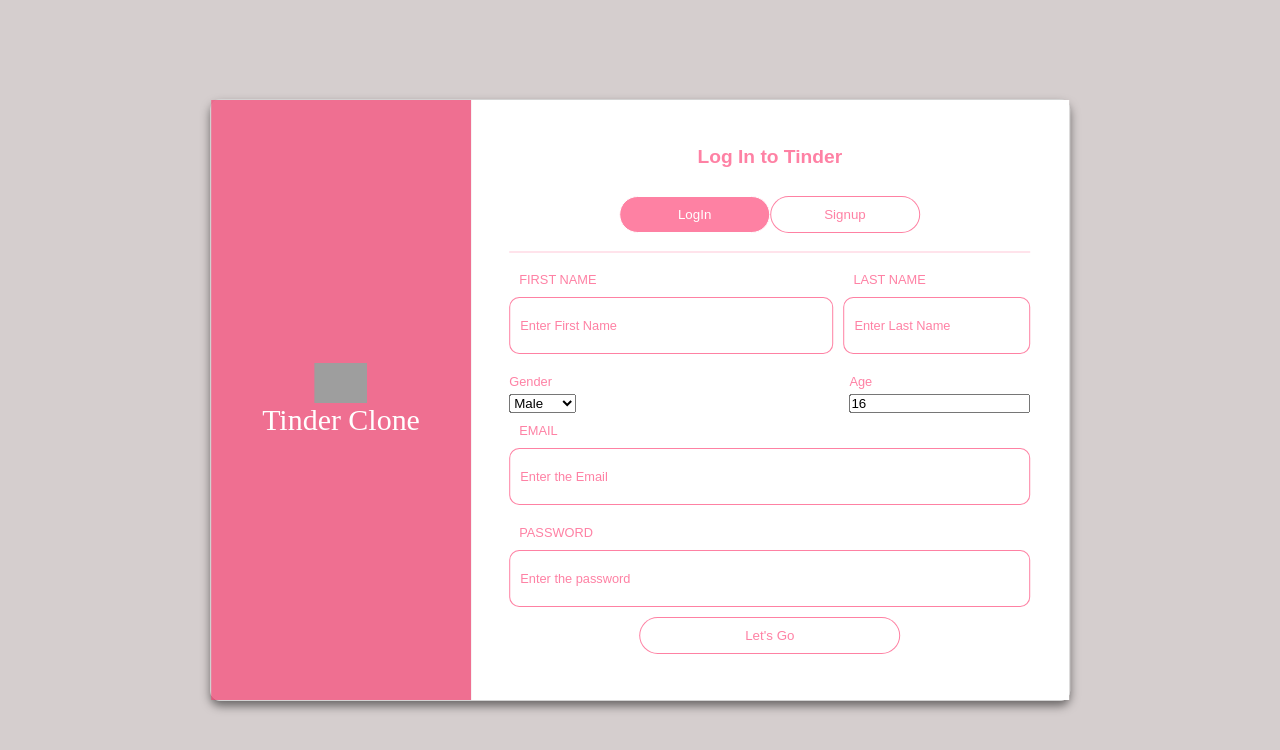
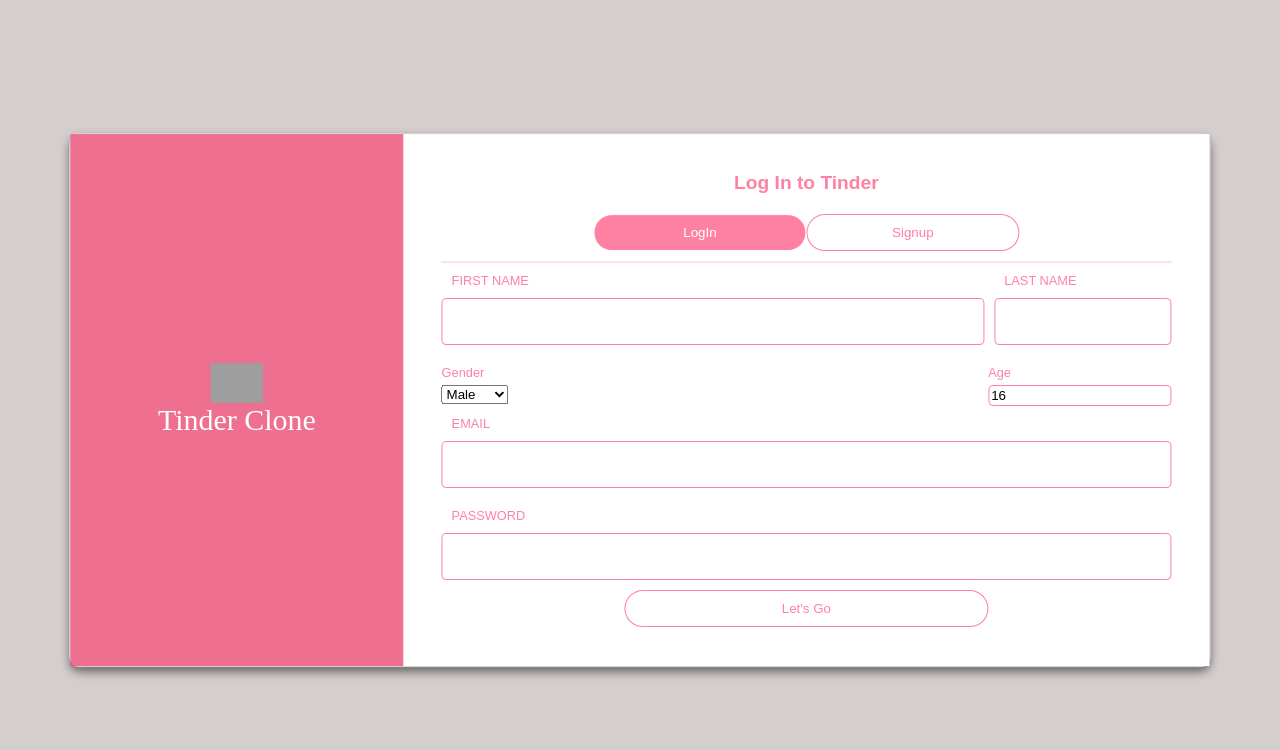
Before and after one commit to ShahIsCoding/TinderClone, a React (Create React App) app in the folder tinder-clone/: page /users in a window 1280 px wide. Shown: the top 750 px of the page. Built offline with nearby package versions, Linux system fonts and the light colour scheme; grey boxes are pictures that could not be loaded; a web font is replaced by a local one.

Commit message:
adding profile

```diff
--- a/tinder-clone/public/index.html
+++ b/tinder-clone/public/index.html
@@ -4,7 +4,7 @@
     <meta charset="utf-8" />
     <link rel="icon" href="%PUBLIC_URL%/favicon.ico" />
     <meta name="viewport" content="width=device-width, initial-scale=1" />
-    <meta name="theme-color" content="#000000" />
+    <meta name="theme-color" content="#00000" />
     <meta
       name="description"
       content="Web site created using create-react-app"
@@ -24,7 +24,7 @@
       work correctly both with client-side routing and a non-root public URL.
       Learn how to configure a non-root public URL by running `npm run build`.
     -->
-    <title>React App</title>
+    <title>Tinder Logo</title>
   </head>
   <body>
     <noscript>You need to enable JavaScript to run this app.</noscript>
--- a/tinder-clone/src/component/Header.js
+++ b/tinder-clone/src/component/Header.js
@@ -5,10 +5,10 @@
 import { IconButton } from '@material-ui/core';
 import { Link ,useHistory} from 'react-router-dom';
 
-function Header({backButton}) {
+function Header({backButton,user}) {
     const history = useHistory();
     console.log(history);
-
+    console.log(backButton,' ',user);
     return (
         <div className='header'>
             {backButton ? (
@@ -16,9 +16,9 @@
                 <ArrowBackIosIcon className="header__icon" fontSize="large" />
                 </IconButton>
             ) : (
-                <Link to='/users'>
+                <Link to={user?'/profile':'/users'}>
                     <IconButton>
-                    <PersonIcon className="header__icon" fontSize="large" />
+                     <PersonIcon className="header__icon" fontSize="large" />
                     </IconButton>
                 </Link>
 
--- a/tinder-clone/src/component/MainComponent.js
+++ b/tinder-clone/src/component/MainComponent.js
@@ -11,24 +11,22 @@
 import SwipeButtons from './SwipeButtons';
 import Chats from './Chats';
 import UserAuth from './UserAuth';
+import Profile from './Profile';
 
 
 function MainComponent() {
 
     const [user,setUser] = useState({
-        user:{
             firstname:'',
             lastname:'',
             email:'',
             password:'',
             age:'',
             gender:''
-        }
     }
     );
     const handleUser = (firstname,lastname,email,password,age,gender) =>{
-        setUser({...user,
-            user:{
+        setUser({
                 firstname:firstname,
                 lastname:lastname,
                 email:email,
@@ -36,7 +34,7 @@
                 age:age,
                 gender:gender
             }
-        });
+        );
     }
     return (
         <div>
@@ -52,8 +50,11 @@
                     <Header backButton='/'/>
                     <Chats />
                 </Route>
+                <Route path='/profile'>
+                    <Profile />
+                </Route>
                 <Route path='/'>
-                    <Header />
+                    <Header user={user.firstname} />
                     <Cards />
                     <SwipeButtons />
                 </Route>
--- /dev/null
+++ b/tinder-clone/src/component/Profile.js
@@ -0,0 +1,11 @@
+import React from 'react'
+
+function Profile() {
+    return (
+        <div>
+           /profile
+        </div>
+    )
+}
+
+export default Profile;
--- a/tinder-clone/src/component/UserAuth.js
+++ b/tinder-clone/src/component/UserAuth.js
@@ -1,5 +1,6 @@
-import React,{useEffect, useState} from 'react'
-import {Form,FormGroup,Label,Input,FormText,Button,} from 'reactstrap';
+import React,{ useState} from 'react'
+import { useHistory } from 'react-router';
+import {Form,FormGroup,Label,Input,Button,} from 'reactstrap';
 function UserAuth(props) {
 
     const [firstname, setfirstName] = useState('')
@@ -9,9 +10,13 @@
     const [age,setAge]= useState(16);
     const [gender,setGender]= useState('Male');
     const [page,setPage]=useState(true);
+    const history = useHistory();
+    console.log(history.replace);
+
     const handleSubmit = (e) =>{
         e.preventDefault();
         props.handleUser(firstname,lastname,email,password,age,gender);
+        history.replace('/');
     }
 
     return (
--- a/tinder-clone/src/scss/userAuth.scss
+++ b/tinder-clone/src/scss/userAuth.scss
@@ -10,10 +10,8 @@
         transform: translateX(-50%) translateY(-50%);
         border: 1px solid lightgray;
         border-radius: 10px;
-        max-height: 82vh;
-        max-width: 68vw;
-        height: 75%;
-        width: 67%;
+        width: auto;
+        height: auto;
 
         box-shadow: 0px 5px 10px rgba(#000,0.5);
 
@@ -86,6 +84,9 @@
                     }
                     Input{
                         display: block;
+                        border: 1px solid rgba(253,58,112,0.64);
+                        border-radius: 5px;
+                        padding: 2px;
                     }
                 }
             }
@@ -116,12 +117,11 @@
                     height: 35px;
                     border: 0;
                     border: 1px solid rgba(253,58,112,0.64);
-                    border-radius: 10px;
-                    padding: 10px;
+                    border-radius: 5px;
+                    padding: 5px;
                     &::placeholder{
-                        color: rgba(253,58,112,0.64);
+                        color: white;//rgba(253,58,112,0.64);
                         font-size: 1vw;
-
                     }
                 }
             }
```
